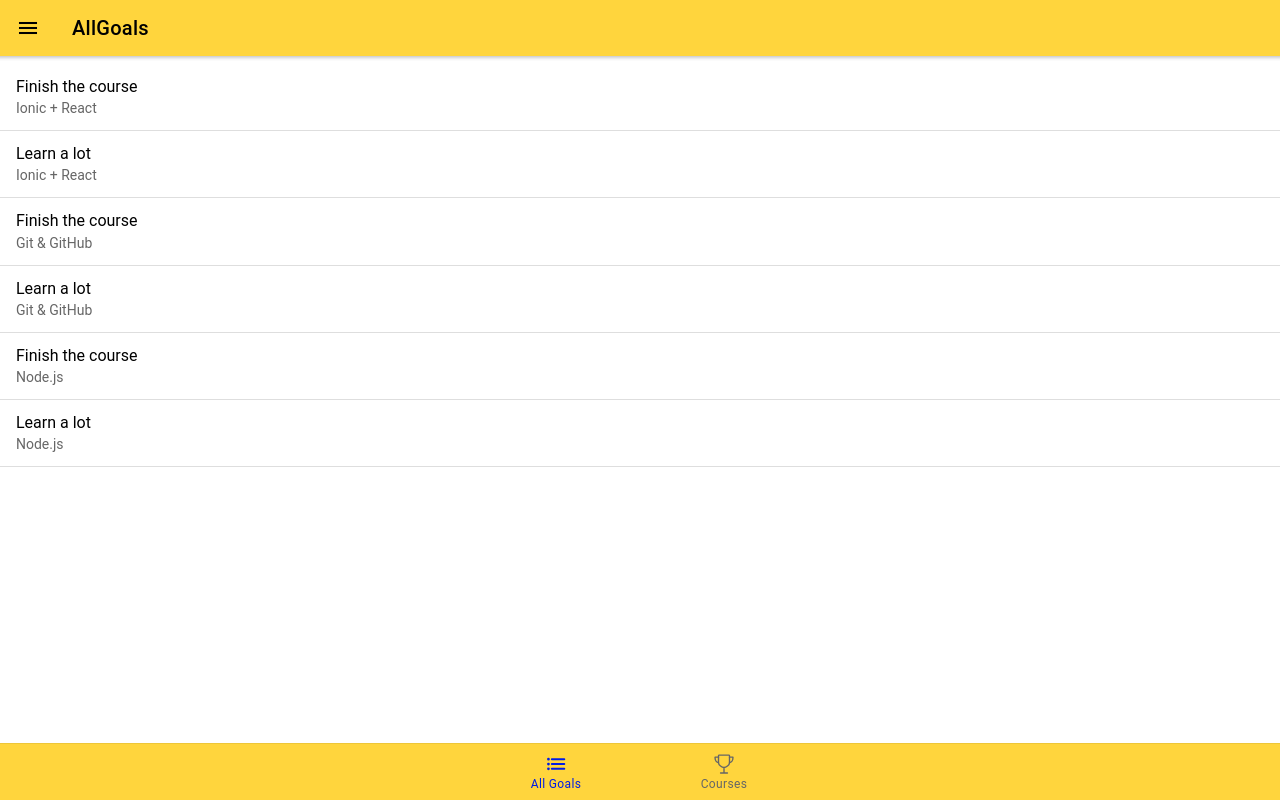
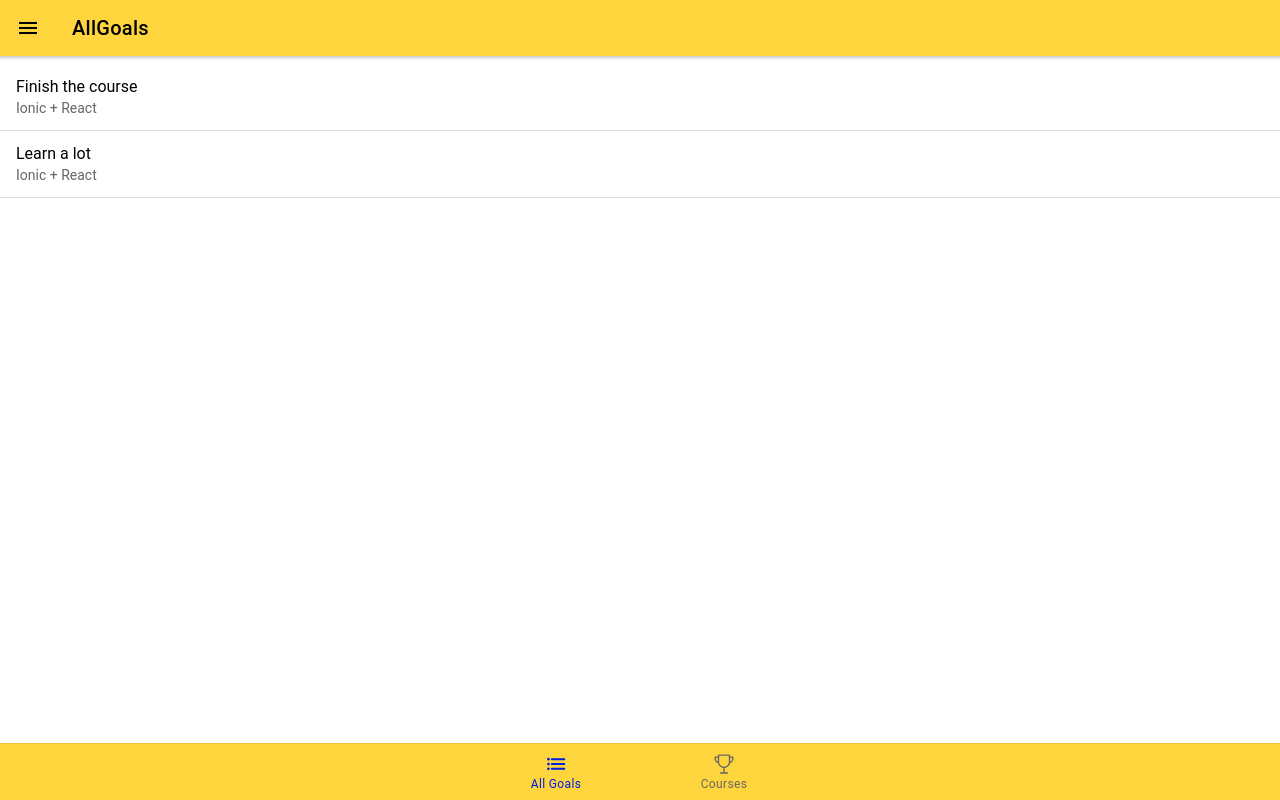
Before and after one commit to KingLouie1994/ionic-react-2, a React (Create React App) app: page /courses/all-goals in a window 1280 px wide. Built offline with nearby package versions, Linux system fonts and the light colour scheme.

Commit message:
updating and deleting goals of courses is available

```diff
--- a/src/components/AddCourseModal.tsx
+++ b/src/components/AddCourseModal.tsx
@@ -38,11 +38,12 @@ const AddCourseModal: React.FC<{
       selectedDate.trim().length === 0
     ) {
       setError("Please enter valid inputs!");
-      props.onSave(enteredTitle!.toString(), new Date(selectedDate!));
+      return
     }
 
     setError("");
-    props.onSave(enteredTitle!.toString(), new Date(selectedDate!.toString()));
+    console.log("worked");
+    props.onSave(enteredTitle!.toString(), new Date(selectedDate!));
   };
 
   return (
--- a/src/data/CourseContextProvider.tsx
+++ b/src/data/CourseContextProvider.tsx
@@ -47,9 +47,45 @@ const CourseContextProvider: React.FC = (props) => {
     });
   };
 
-  const updateGoal = () => {};
+  const deleteGoal = (courseId: string, goalId: string) => {
+    setCourses((courses) => {
+      const updatedCourses = [...courses];
+      const updatedCoursesIndex = updatedCourses.findIndex(
+        (course) => course.id === courseId
+      );
+      const updatedCourseGoals = updatedCourses[
+        updatedCoursesIndex
+      ].goals.filter((goal) => goal.id !== goalId);
+      const updatedCourse = { ...updatedCourses[updatedCoursesIndex] };
+      updatedCourse.goals = updatedCourseGoals;
+      updatedCourses[updatedCoursesIndex] = updatedCourse;
+      return updatedCourses;
+    });
+  };
 
-  const deleteGoal = () => {};
+  const updateGoal = (courseId: string, goalId: string, newText: string) => {
+    setCourses((courses) => {
+      const updatedCourses = [...courses];
+      const updatedCoursesIndex = updatedCourses.findIndex(
+        (course) => course.id === courseId
+      );
+      const updatedCourseGoals = updatedCourses[
+        updatedCoursesIndex
+      ].goals.slice();
+      const updatedCourseGoalIndex = updatedCourseGoals.findIndex(
+        (goal) => goal.id === goalId
+      );
+      const updatedGoal = {
+        ...updatedCourseGoals[updatedCourseGoalIndex],
+        text: newText,
+      };
+      updatedCourseGoals[updatedCourseGoalIndex] = updatedGoal;
+      const updatedCourse = { ...updatedCourses[updatedCoursesIndex] };
+      updatedCourse.goals = updatedCourseGoals;
+      updatedCourses[updatedCoursesIndex] = updatedCourse;
+      return updatedCourses;
+    });
+  };
 
   return (
     <CourseContext.Provider
--- a/src/data/course-context.ts
+++ b/src/data/course-context.ts
@@ -16,8 +16,8 @@ interface Context {
   courses: Course[];
   addCourse: (courseTitle: string, courseDate: Date) => void;
   addGoal: (courseId: string, text: string) => void;
-  deleteGoal: () => void;
-  updateGoal: () => void;
+  deleteGoal: (courseId: string, goalId: string) => void;
+  updateGoal: (courseId: string, goalId: string, newText: string) => void;
 }
 
 const CourseContext = React.createContext<Context>({
--- a/src/pages/AllGoals.tsx
+++ b/src/pages/AllGoals.tsx
@@ -1,4 +1,4 @@
-import React from "react";
+import React, { useContext } from "react";
 import {
   IonButtons,
   IonContent,
@@ -12,14 +12,18 @@ import {
   IonToolbar,
 } from "@ionic/react";
 
-import { COURSE_DATA } from "./Courses";
+import CourseContext from "../data/course-context";
 
 const AllGoals: React.FC = () => {
-  const goals = COURSE_DATA.map((course) => {
+  const courseCtx = useContext(CourseContext);
+
+  const goals = courseCtx.courses
+    .map((course) => {
       return course.goals.map((goal) => {
         return { ...goal, courseTitle: course.title };
       });
-  }).reduce((goalArr, nestedGoals) => {
+    })
+    .reduce((goalArr, nestedGoals) => {
       let updatedGoalArray = goalArr;
       for (const goal of nestedGoals) {
         updatedGoalArray = updatedGoalArray.concat(goal);
--- a/src/pages/CourseGoals.tsx
+++ b/src/pages/CourseGoals.tsx
@@ -35,6 +35,7 @@ const CourseGoals: React.FC = () => {
   const [selectedGoal, setSelectedGoal] = useState<any>();
 
   const slidingOptionsRef = useRef<HTMLIonItemSlidingElement>(null);
+  const selectedGoalIdRef = useRef<string | null>(null);
 
   const selectedCourseId = useParams<{ courseId: string }>().courseId;
 
@@ -42,12 +43,14 @@ const CourseGoals: React.FC = () => {
     (course) => course.id === selectedCourseId
   );
 
-  const startDeleteGoalHandler = () => {
+  const startDeleteGoalHandler = (goalId: string) => {
     setStartedDeleting(true);
+    selectedGoalIdRef.current = goalId;
   };
 
   const deleteGoalHandler = () => {
     setStartedDeleting(false);
+    coursesCtx.deleteGoal(selectedCourseId, selectedGoalIdRef.current!);
     setToastMessage("Goal deleted!");
   };
 
@@ -72,8 +75,13 @@ const CourseGoals: React.FC = () => {
     setSelectedGoal(null);
   };
 
-  const addGoalHandler = (text: string) => {
-    coursesCtx.addGoal(selectedCourseId, text);
+  const saveGoalHandler = (text: string) => {
+    if (selectedGoal) {
+      coursesCtx.updateGoal(selectedCourseId, selectedGoal.id, text);
+    } else {
+      coursesCtx.addGoal(selectedCourseId, text);
+    }
+
     setIsEditing(false);
   };
 
@@ -82,7 +90,7 @@ const CourseGoals: React.FC = () => {
       <EditModal
         show={isEditing}
         onCancel={cancelEditGoalHandler}
-        onSave={addGoalHandler}
+        onSave={saveGoalHandler}
         editedGoal={selectedGoal}
       />
       <IonToast
@@ -136,7 +144,7 @@ const CourseGoals: React.FC = () => {
                 return (
                   <EditableGoalItem
                     key={goal.id}
-                    onStartDelete={startDeleteGoalHandler}
+                    onStartDelete={startDeleteGoalHandler.bind(null, goal.id)}
                     onStartEdit={startEditGoalHandler.bind(null, goal.id)}
                     text={goal.text}
                     slidingRef={slidingOptionsRef}
--- a/src/pages/Courses.tsx
+++ b/src/pages/Courses.tsx
@@ -24,36 +24,6 @@ import AddCourseModal from "../components/AddCourseModal";
 import CourseItem from "../components/CourseItem";
 
 import CourseContext from "../data/course-context";
-
-export const COURSE_DATA = [
-  {
-    id: "c1",
-    title: "Ionic + React",
-    enrolled: new Date("10/02/2020"),
-    goals: [
-      { id: "c1g1", text: "Finish the course" },
-      { id: "c1g2", text: "Learn a lot" },
-    ],
-  },
-  {
-    id: "c2",
-    title: "Git & GitHub",
-    enrolled: new Date("10/20/2020"),
-    goals: [
-      { id: "c2g1", text: "Finish the course" },
-      { id: "c2g2", text: "Learn a lot" },
-    ],
-  },
-  {
-    id: "c3",
-    title: "Node.js",
-    enrolled: new Date("10/23/2020"),
-    goals: [
-      { id: "c3g1", text: "Finish the course" },
-      { id: "c3g2", text: "Learn a lot" },
-    ],
-  },
-];
 
 const Courses: React.FC = () => {
   //   const history = useHistory();
```
Lines whose indentation alone changed are shown as unchanged.
